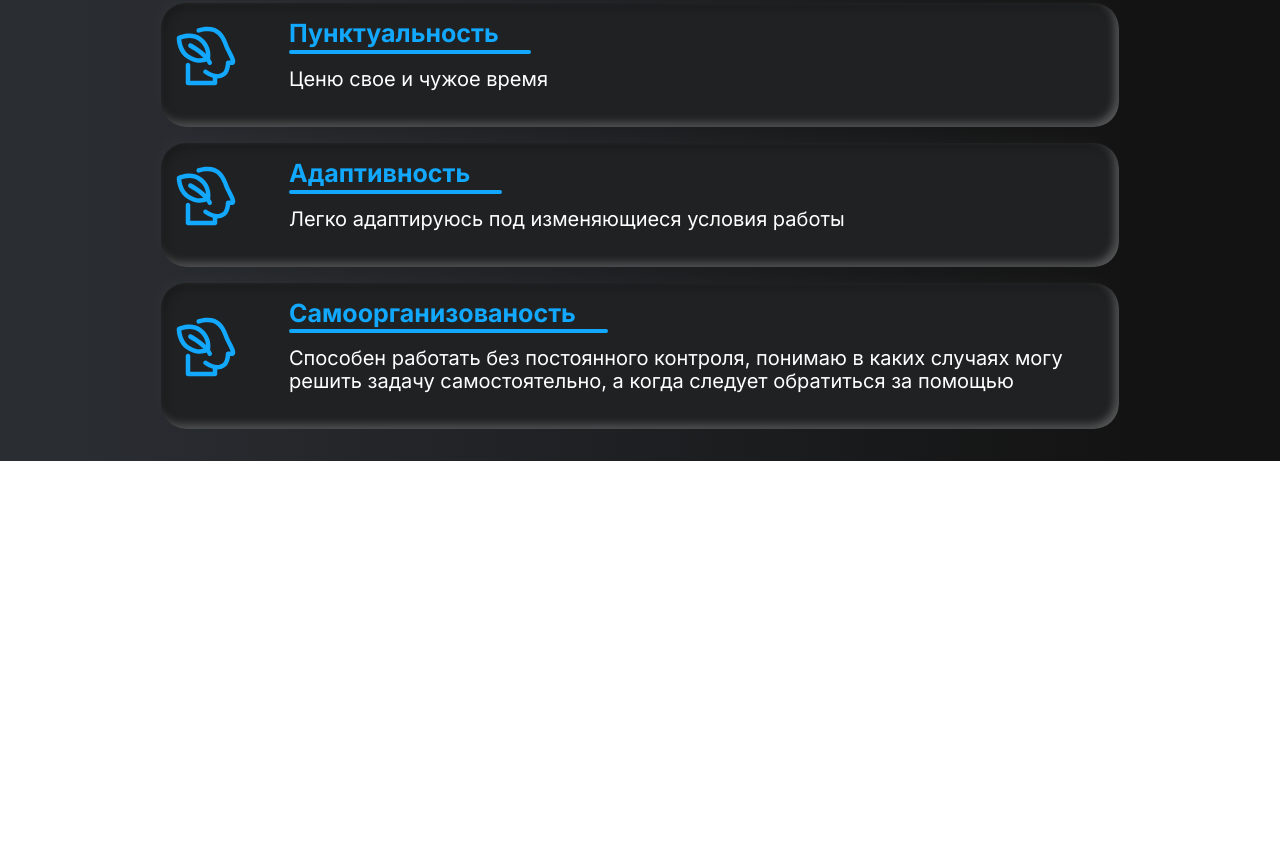
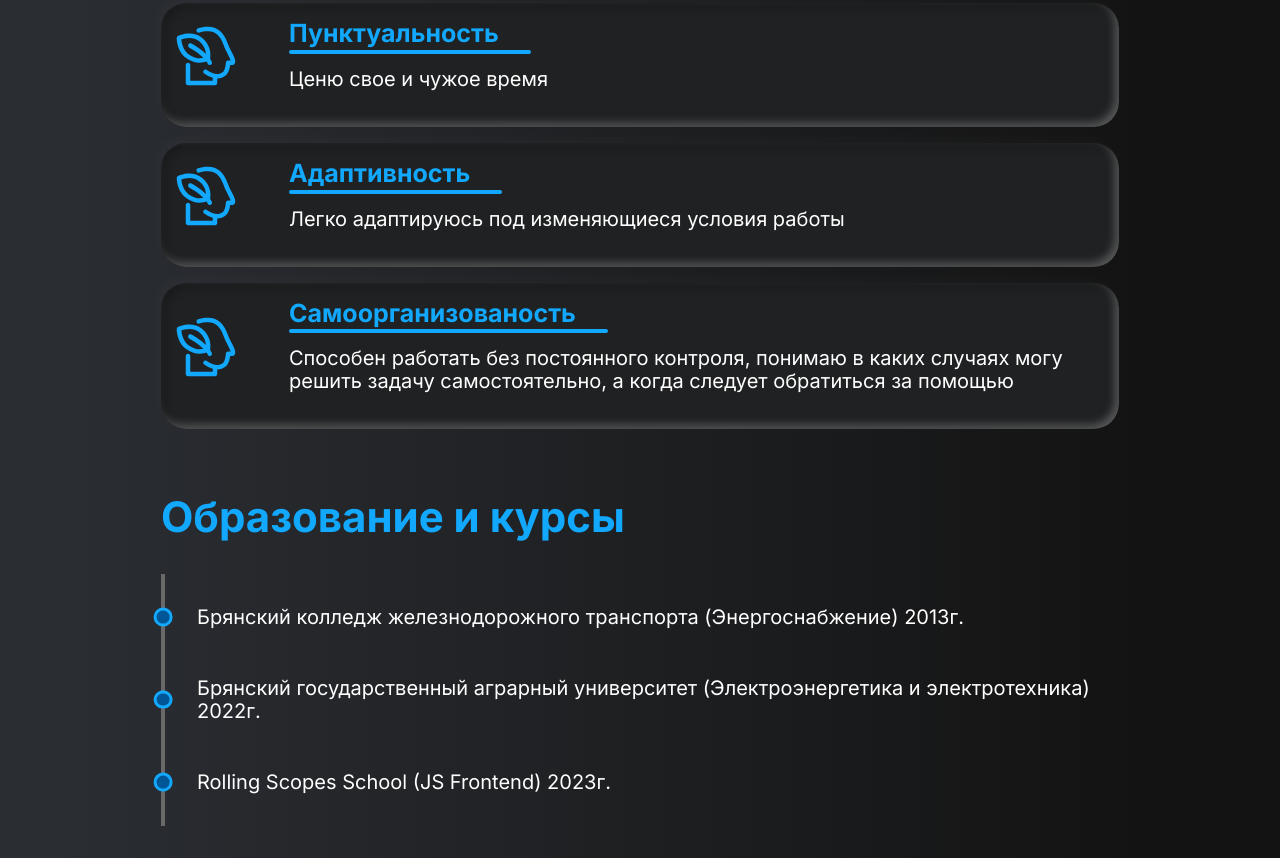
Before and after one commit to Color-zebra/CV, a website built with webpack: page src/index.html in a window 1280 px wide. Shown: the part 1850-2708 px from the top of the page. Before the commit the page ends 2311 px from the top, so only its background shows below. Built offline with nearby package versions, Linux system fonts and the light colour scheme.

Commit message:
feat: add desktop education section

```diff
--- a/src/index.html
+++ b/src/index.html
@@ -50,7 +50,7 @@
       </section>
       <section class="hard-skills">
         <div class="hard-skills__wrapper width-wrapper">
-          <h2 class="hard-skills__title">Hard skills</h2>
+          <h2 class="hard-skills__title section-title">Hard skills</h2>
           <div class="hard-skills__list">
             <div class="hard-skills__card skill-card skill-card_hard">
               <h3 class="skill-card__title">HTML5, CSS3</h3>
@@ -81,7 +81,7 @@
       </section>
       <section class="soft-skills">
         <div class="soft-skills__wrapper width-wrapper">
-          <h2 class="soft-skills__title">Soft skills</h2>
+          <h2 class="soft-skills__title section-title">Soft skills</h2>
           <div class="soft-skills__list">
             <div class="soft-skills__card skill-card skill-card_soft">
               <h3 class="skill-card__title">Пунктуальность</h3>
@@ -98,6 +98,16 @@
           </div>
         </div>
       </section>
+      <section class="education">
+        <div class="education__wrapper width-wrapper">
+          <h2 class="education__title section-title">Образование и курсы</h2>
+          <ul class="education__list">
+            <li class="education__item">Брянский колледж железнодорожного транспорта (Энергоснабжение) 2013г.</li>
+            <li class="education__item">Брянский государственный аграрный университет (Электроэнергетика и электротехника) 2022г.</li>
+            <li class="education__item">Rolling Scopes School (JS Frontend) 2023г.</li>
+          </ul>
+        </div>
+      </section>
     </main>
   </body>
 </html>
--- a/src/styles/_common.scss
+++ b/src/styles/_common.scss
@@ -33,6 +33,12 @@ body {
   margin: 0 auto;
 }
 
+.section-title {
+  margin: 0 0 2rem;
+  color: var(--accent-color-bright);
+  font-size: var(--huge-text);
+}
+
 @media (width <= 1400px) {
   .width-wrapper {
     max-width: 990px;
--- /dev/null
+++ b/src/styles/components/_education.scss
@@ -0,0 +1,53 @@
+.education {
+  &__wrapper {
+    padding: 2rem 1rem;
+  }
+
+  &__list {
+    display: flex;
+    flex-direction: column;
+    padding: 2rem 1rem 2rem 2rem;
+    border-left: 4px solid rgb(105 105 105);
+    font-size: var(--medium-text);
+    gap: 3rem;
+  }
+
+  &__item {
+    position: relative;
+  }
+
+  &__item::before {
+    position: absolute;
+    top: 50%;
+    left: -2.2rem;
+    width: 1rem;
+    height: 1rem;
+    border: 4px solid var(--accent-color-bright);
+    border-radius: 50%;
+    background-color: var(--accent-color-dim);
+    content: "";
+    transform: translate(-50%, -50%);
+  }
+}
+
+@media (width <= 1400px) {
+  .education {
+    &__item::before {
+      left: -2.1rem;
+      width: 0.8rem;
+      height: 0.8rem;
+      border: 3px solid var(--accent-color-bright);
+    }
+  }
+}
+
+@media (width <= 997.7px) {
+  .education {
+    &__item::before {
+      left: -2.15rem;
+      width: 0.8rem;
+      height: 0.8rem;
+      border: 3px solid var(--accent-color-bright);
+    }
+  }
+}
--- a/src/styles/components/_hard-skills.scss
+++ b/src/styles/components/_hard-skills.scss
@@ -1,12 +1,6 @@
 .hard-skills {
   &__wrapper {
     padding: 2rem 1rem;
-  }
-
-  &__title {
-    margin: 0 0 2rem;
-    color: var(--accent-color-bright);
-    font-size: var(--huge-text);
   }
 
   &__list {
--- a/src/styles/components/_soft-skills.scss
+++ b/src/styles/components/_soft-skills.scss
@@ -1,12 +1,6 @@
 .soft-skills {
   &__wrapper {
     padding: 2rem 1rem;
-  }
-
-  &__title {
-    margin: 0 0 2rem;
-    color: var(--accent-color-bright);
-    font-size: var(--huge-text);
   }
 
   &__list {
--- a/src/styles/main.scss
+++ b/src/styles/main.scss
@@ -8,3 +8,4 @@
 @import "./components/hard-skills";
 @import "./components/soft-skills";
 @import "./components/skill-card";
+@import "./components/education";
```
